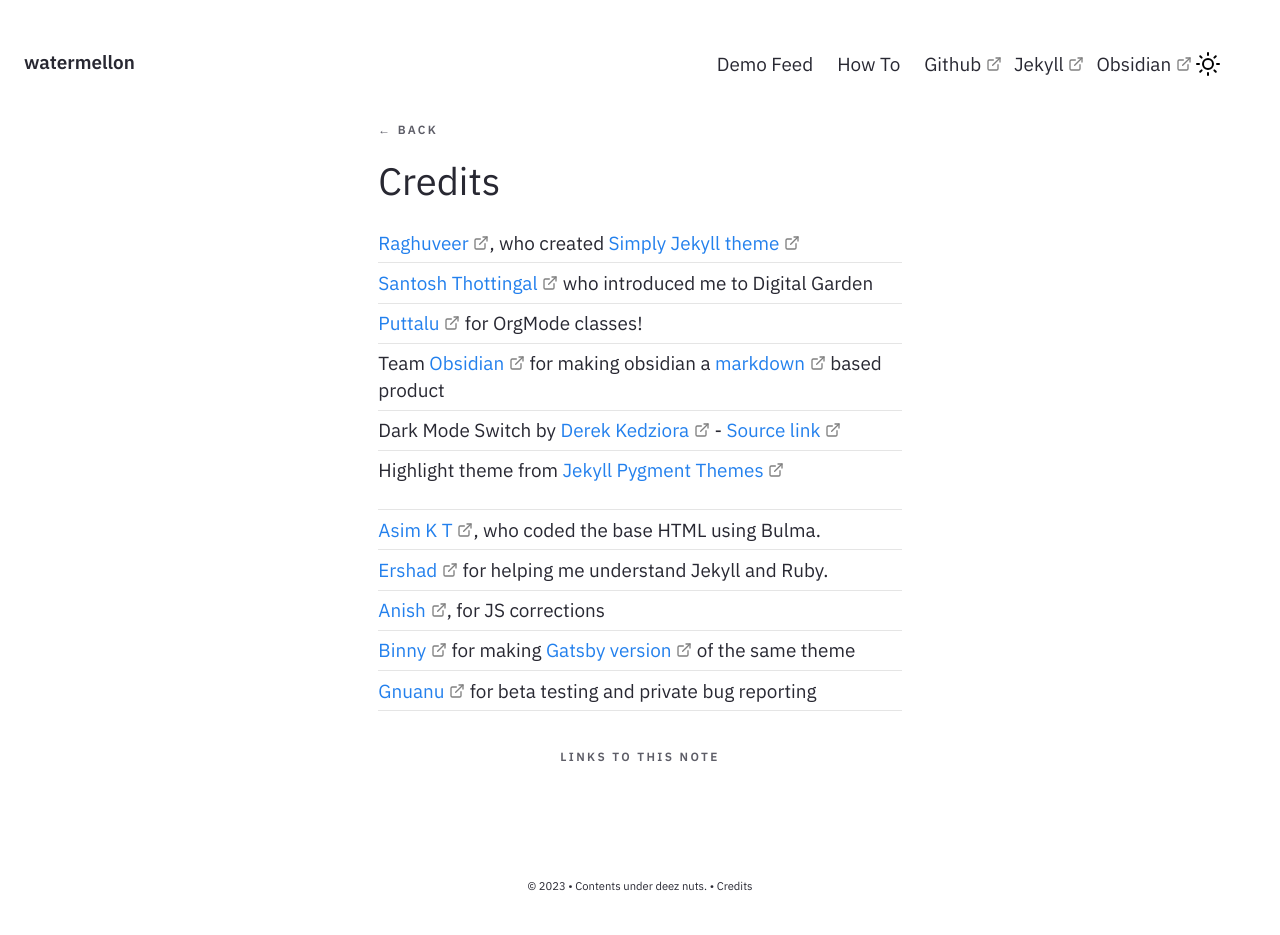
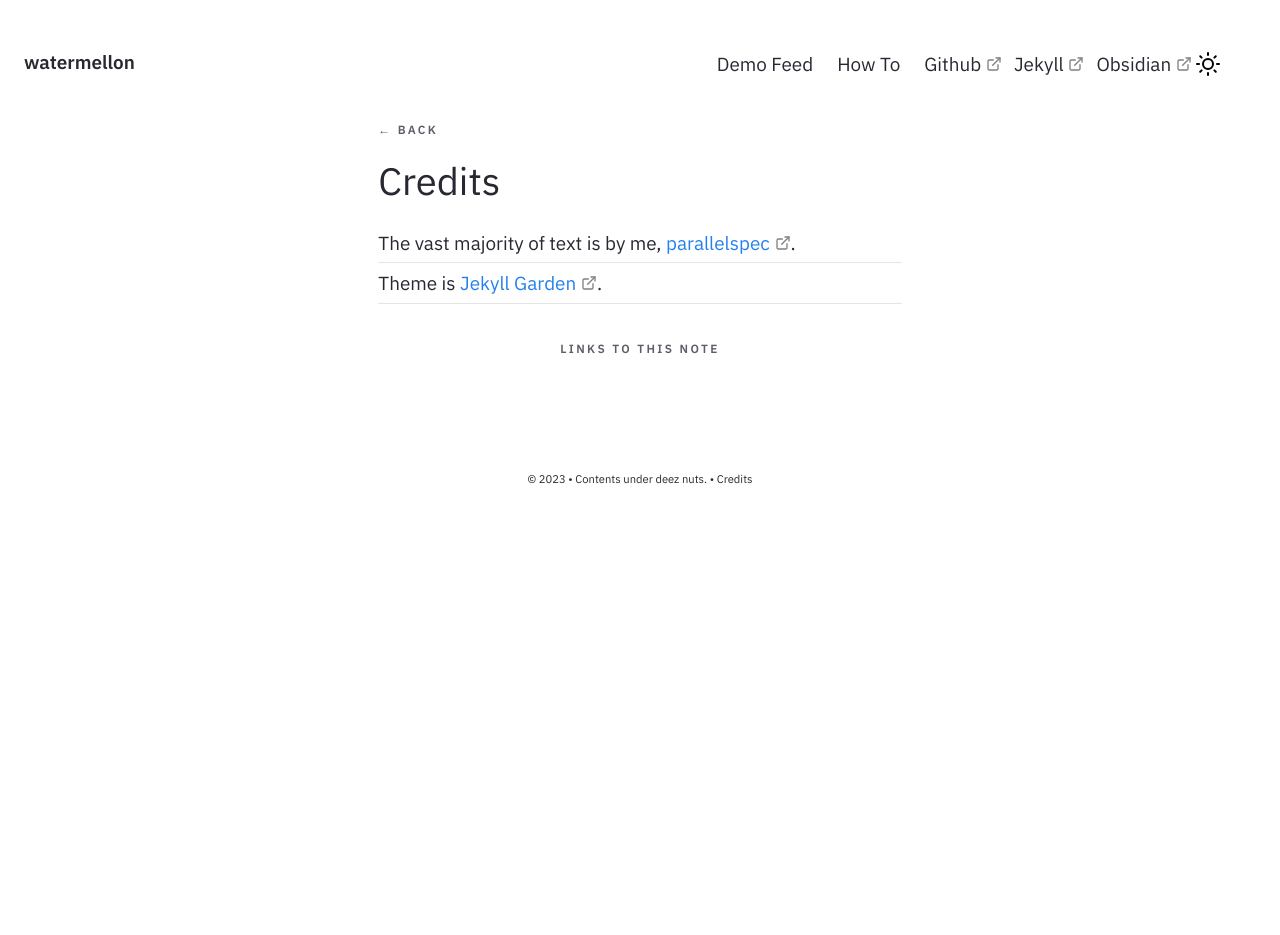
Before and after one commit to parallelspec/OLDhttps-parallelspec.github.io, a Jekyll site: the page built from _notes/Public/Credits.md, in a window 1280 px wide. Built offline with Jekyll 4.4.1, drawn with Linux system fonts in a browser that asks for light colours; after the commit the page ends 900 px from its top, so only the background shows below that.

Commit message:
Update Credits.md

```diff
--- a/_notes/Public/Credits.md
+++ b/_notes/Public/Credits.md
@@ -6,16 +6,5 @@ permalink: /credits
 format: list
 ---
 
--   [Raghuveer](https://github.com/rgvr), who created [Simply Jekyll theme](https://github.com/rgvr/simply-jekyll)
--   [Santosh Thottingal](https://github.com/santhoshtr) who introduced me to Digital Garden
--   [Puttalu](https://github.com/aashiks) for OrgMode classes!
--   Team [Obsidian](https://obsidian.md/) for making obsidian a [markdown](https://daringfireball.net/projects/markdown/) based product
--   Dark Mode Switch by [Derek Kedziora](https://github.com/derekkedziora) - [Source link](https://github.com/derekkedziora/jekyll-demo/blob/master/scripts/mode-switcher.js)
--   Highlight theme from [Jekyll Pygment Themes](https://github.com/jwarby/jekyll-pygments-themes)
-
-
-- [Asim K T](https://github.com/asimkt), who coded the base HTML using Bulma.
-- [Ershad](https://github.com/ershad) for helping me understand Jekyll and Ruby.
-- [Anish](https://github.com/anishsheela), for JS corrections
-- [Binny](https://github.com/binnyva) for making [Gatsby version](https://github.com/binnyva/gatsby-garden) of the same theme
-- [Gnuanu](https://github.com/gnuanu) for beta testing and private bug reporting
+- The vast majority of text is by me, [parallelspec](https://github.com/parallelspec).
+- Theme is [Jekyll Garden](https://github.com/Jekyll-Garden/jekyll-garden.github.io).
```
